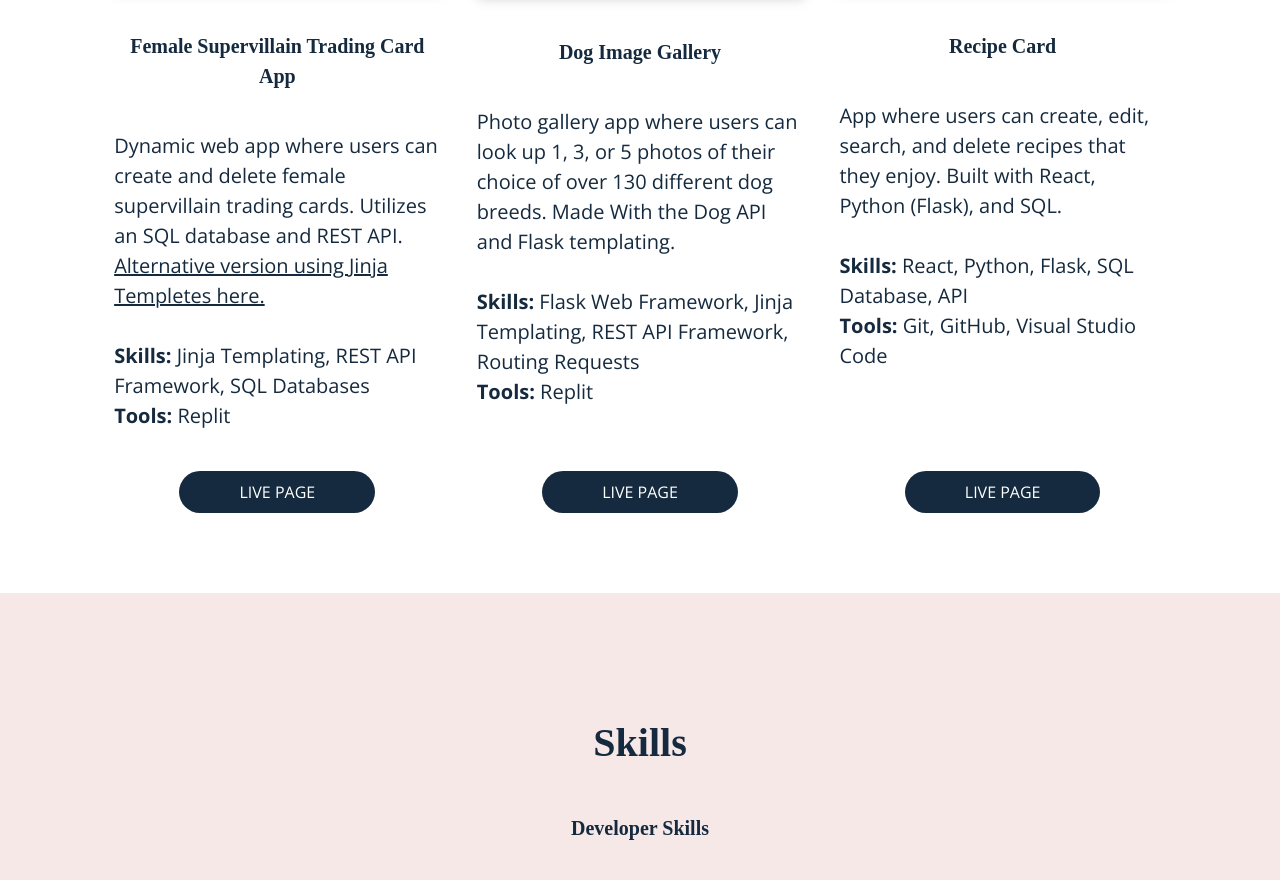
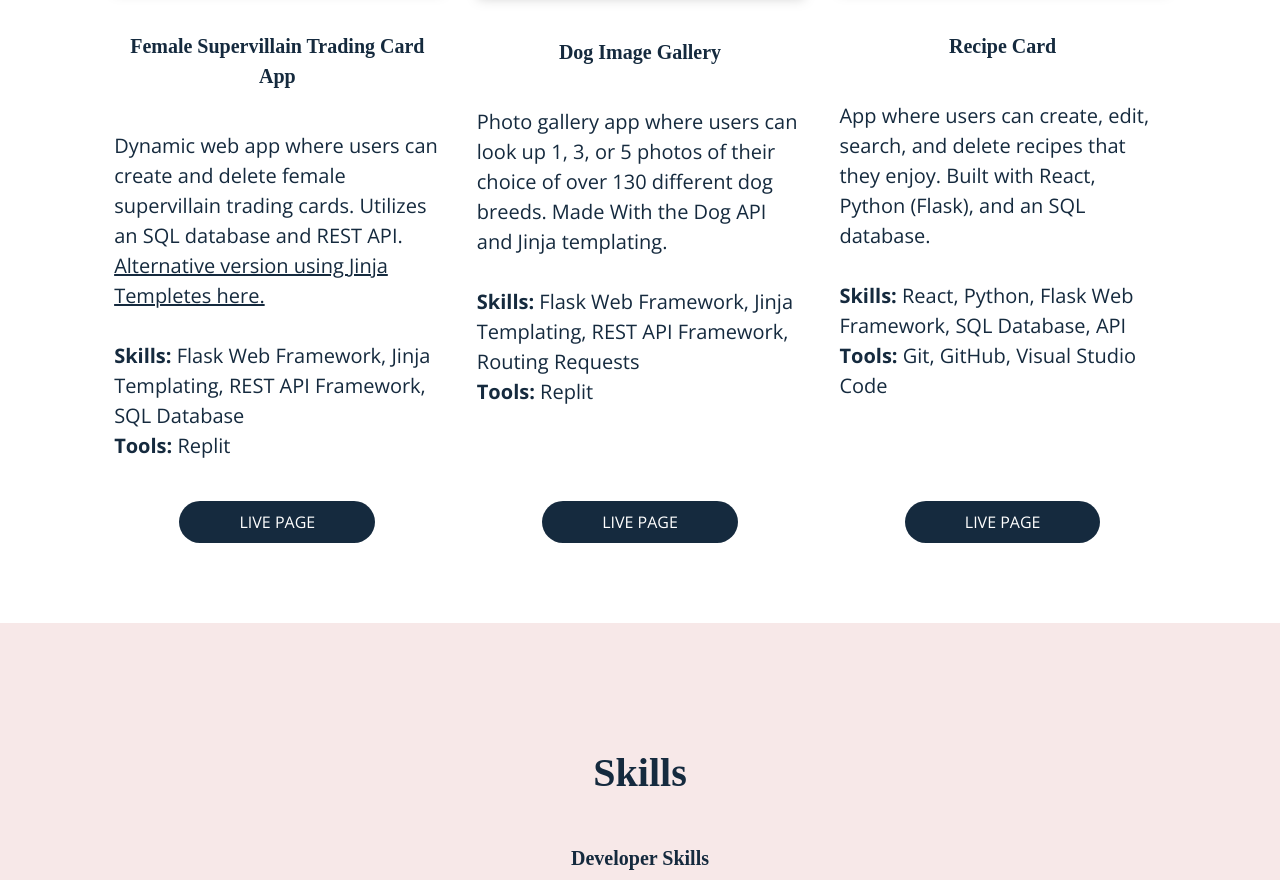
Before and after one commit to Rikaiyah-Winters/updated-portfolio, a website built with Parcel: page index.html in a window 1280 px wide. Shown: the part 963-1843 px from the top of the page. Built offline with nearby package versions, Linux system fonts and the light colour scheme.

Commit message:
Updated copy of project descriptions

```diff
--- a/index.html
+++ b/index.html
@@ -55,7 +55,7 @@
               </figure>
               <h4>Female Supervillain Trading Card App</h4>
               <p class="project-description">Dynamic web app where users can create and delete female supervillain trading cards. Utilizes an SQL database and REST API. <a href="https://replit.com/@rwinters/201-L8-Step-5-finish-your-supervillain-trading-card-app#main.py"><u>Alternative version using Jinja Templetes here.</u></a></p>
-              <p><span>Skills: </span>Jinja Templating, REST API Framework, SQL Databases</p>
+              <p><span>Skills: </span>Flask Web Framework, Jinja Templating, REST API Framework, SQL Database</p>
               <p class="flex-fill"><span>Tools: </span>Replit</p>
               <a class="project-link"
                 href="https://replit.com/@rwinters/201-L10-Step-4-designing-api-ebdpoints#main.py"
@@ -67,7 +67,7 @@
                   target="_blank"><img src="img/dog-img-gallery3.png" alt="Language Translator"></a>
               </figure>
               <h4>Dog Image Gallery</h4>
-              <p class="project-description">Photo gallery app where users can look up 1, 3, or 5 photos of their choice of over 130 different dog breeds. Made With the Dog API and Flask templating.</p>
+              <p class="project-description">Photo gallery app where users can look up 1, 3, or 5 photos of their choice of over 130 different dog breeds. Made With the Dog API and Jinja templating.</p>
               <p><span>Skills: </span>Flask Web Framework, Jinja Templating, REST API Framework, Routing Requests</p>
               <p class="flex-fill"><span>Tools: </span>Replit</p>
               <a class="project-link"
@@ -80,8 +80,8 @@
                   target="_blank"><img src="img/recipe-card.png" alt="Recipe Card"></a>
               </figure>
               <h4>Recipe Card</h4>
-              <p class="project-description">App where users can create, edit, search, and delete recipes that they enjoy. Built with React, Python (Flask), and SQL.</p>
-              <p><span>Skills: </span>React, Python, Flask, SQL Database, API</p>
+              <p class="project-description">App where users can create, edit, search, and delete recipes that they enjoy. Built with React, Python (Flask), and an SQL database.</p>
+              <p><span>Skills: </span>React, Python, Flask Web Framework, SQL Database, API </p>
               <p class="flex-fill"><span>Tools: </span>Git, GitHub, Visual Studio Code</p>
               <a class="project-link"
                 href="https://github.com/Rikaiyah-Winters/recipe-app"
```
